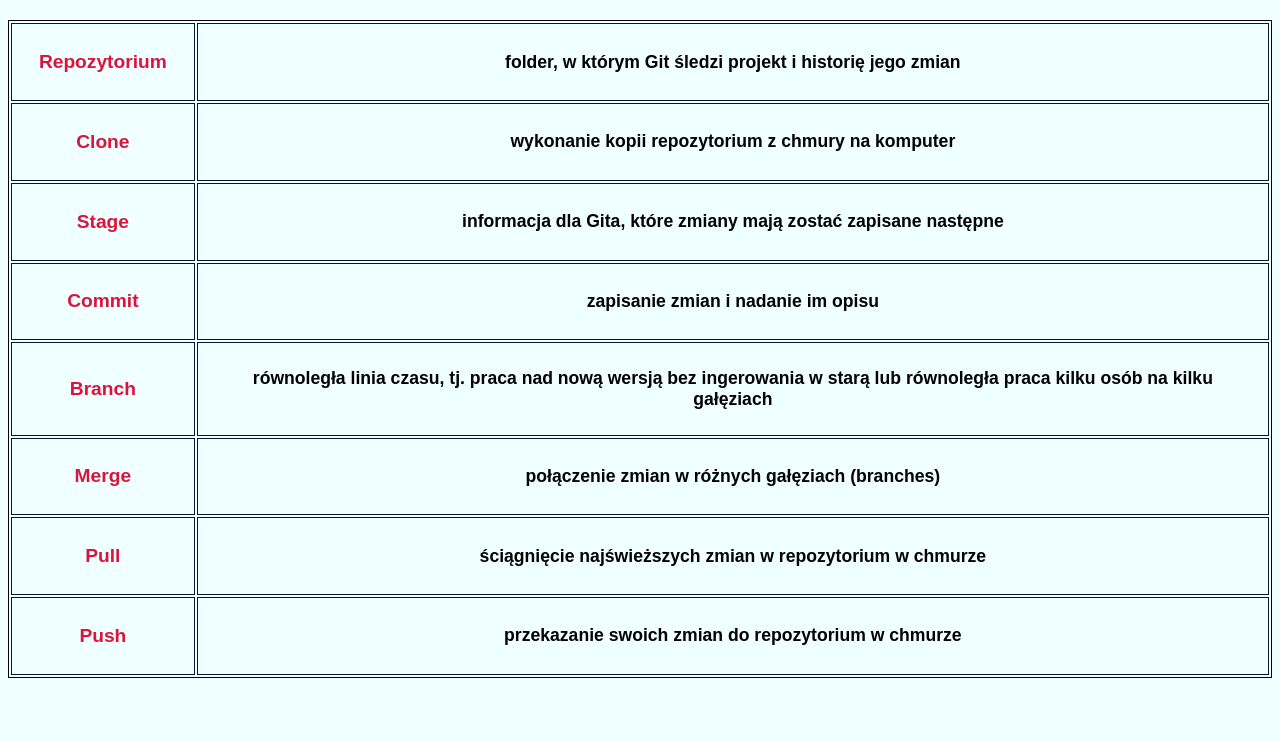
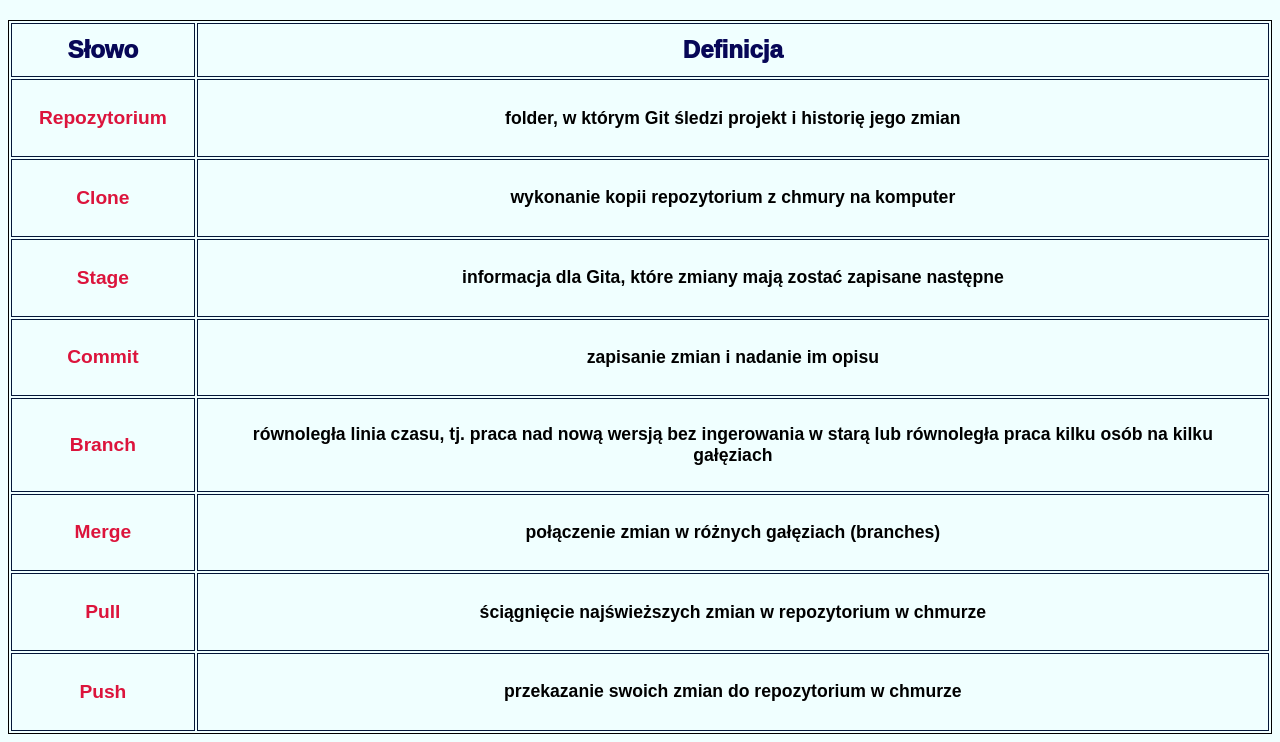
Before and after one commit to Lolobek/WebDev-practice-projects, a plain HTML site: page Codecademy Project - Git Cheatsheet/index.html in a window 1280 px wide. Shown: the part 241-983 px from the top of the page. Before the commit the page ends 927 px from the top, so only its background shows below. Drawn offline with Linux system fonts and the light colour scheme.

Commit message:
added <th> to the "Git Cheatsheet project" table

```diff
--- a/Codecademy Project - Git Cheatsheet/css/index.css
+++ b/Codecademy Project - Git Cheatsheet/css/index.css
@@ -42,3 +42,11 @@ td {
     font-size: 1.1em;
     font-weight: 600;
 }
+
+th {
+  color: rgb(7, 7, 87);
+  font-size: 1.5em;
+  font-weight: 1000;
+  padding: 0.5em;
+  border: rgb(4, 22, 56) solid 1px;
+}
--- a/Codecademy Project - Git Cheatsheet/index.html
+++ b/Codecademy Project - Git Cheatsheet/index.html
@@ -13,6 +13,10 @@
     <h2 class="table-title">Main Commands</h2>
 
     <table>
+        <tr>
+          <th >Słowo</th>
+          <th >Definicja</th>
+        </tr>
         <tr>
             <td class="Słowo">Repozytorium</td>
             <td class="Definicja">folder, w którym Git śledzi projekt i historię jego zmian</td>
```
